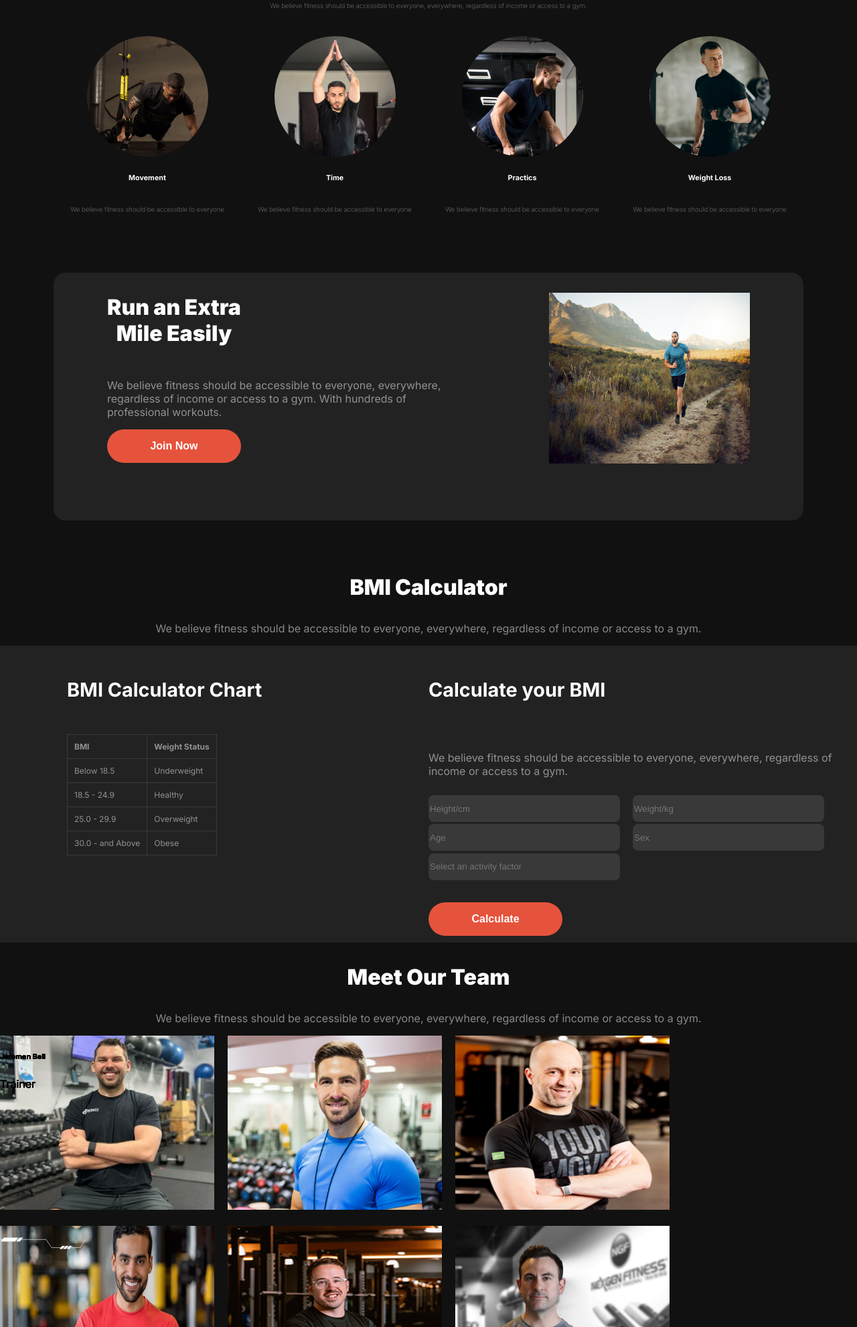
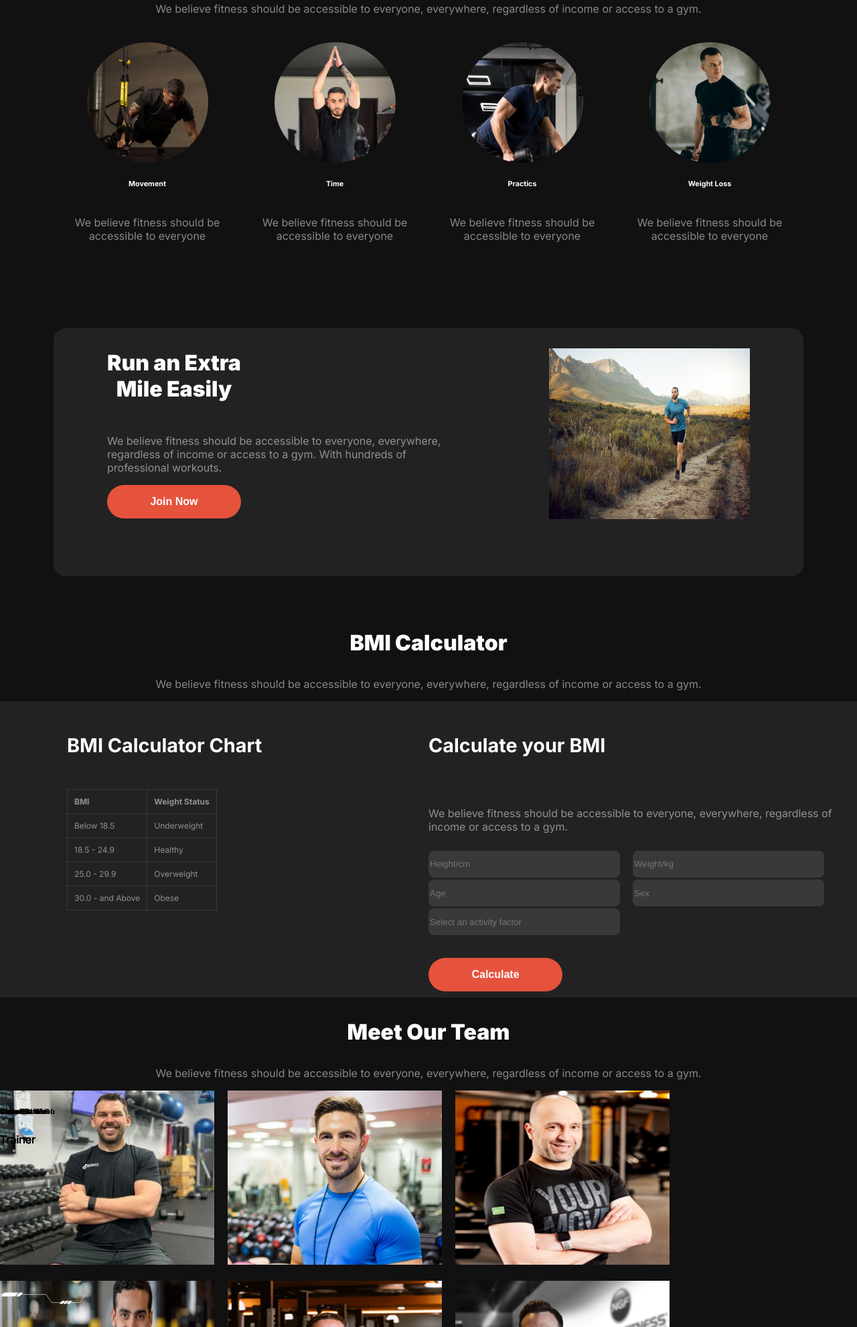
Before and after one commit to sharif5555/assignment-2, a plain HTML site: page index.html in a window 1280 px wide. Shown: the part 819-2800 px from the top of the page at 67% size. Drawn offline with Linux system fonts and the light colour scheme; grey boxes are pictures that could not be loaded; a web font is replaced by a local one.

Commit message:
added the update file

```diff
--- a/index.html
+++ b/index.html
@@ -4,7 +4,7 @@
 <head>
     <meta charset="UTF-8">
     <meta name="viewport" content="width=device-width, initial-scale=1.0">
-    <title>Document</title>
+    <title>Fitness</title>
     <link rel="stylesheet" href="styles/style.css">
     <link rel="stylesheet" href="styles/responsive.css">
     <link rel="stylesheet" href="https://cdnjs.cloudflare.com/ajax/libs/font-awesome/6.6.0/css/all.min.css"
@@ -63,28 +63,30 @@
         <section class="change-container">
             <section class="change-section">
                 <h3 class="primary-head">Change Your Habits</h3>
-                <p>We believe fitness should be accessible to everyone, everywhere, regardless of income or access to a
+
+    <p class="description">We believe fitness should be accessible to everyone, everywhere, regardless of income or access to a
                     gym.</p>
                 <div class="card-container">
                     <div class="card-1">
                         <img src="images/image 3.png" alt="">
                         <h6>Movement</h6>
-                        <P> We believe fitness should be accessible to everyone</P>
+                       <p>We believe fitness should be accessible to everyone</p>
+                        </p>
                     </div>
                     <div class="card-1">
                         <img src="images/image 2.png" alt="">
                         <h6>Time</h6>
-                        <P> We believe fitness should be accessible to everyone</P>
+                        <p>We believe fitness should be accessible to everyone</p>
                     </div>
                     <div class="card-1">
                         <img src="images/image 4.png" alt="">
                         <h6>Practics</h6>
-                        <P> We believe fitness should be accessible to everyone</P>
+                        <p> We believe fitness should be accessible to everyone</p>
                     </div>
                     <div class="card-1">
                         <img src="images/image 5.png" alt="">
                         <h6>Weight Loss</h6>
-                        <P> We believe fitness should be accessible to everyone</P>
+                        <p> We believe fitness should be accessible to everyone</p>
                     </div>
 
 
@@ -142,11 +144,11 @@
                         <p class="description">We believe fitness should be accessible to everyone, everywhere,
                             regardless of income or access to a gym. </p>
                         <form class="form-type">
-                            <input type="text" placeholder="Height/cm">
-                            <input type="text" placeholder="Weight/kg">
-                            <input type="text" placeholder="Age">
-                            <input type="text" placeholder="Sex">
-                            <input type="text" placeholder="Select an activity factor">
+                            <input  type="text" placeholder="Height/cm">
+                            <input  type="text" placeholder="Weight/kg">
+                            <input  type="text" placeholder="Age">
+                            <input  type="text" placeholder="Sex">
+                            <input  type="text" placeholder="Select an activity factor">
 
                         </form>
                         <br>
@@ -167,15 +169,15 @@
                             <img src="images/trainer1.png" alt="">
                         </div>
                         <div class="meet-title">
-                        <h6>Jeromen Bell</h6>
+                            <h6>Cameron Wi</h6>
                             <p>Trainer</p>
+                            </div>
 
-                    </div>
                             <div class="meet-image">
                                 <img src="images/trainer2.png" alt="">
                             </div>
                             <div class="meet-title">
-                        <h6>Jeromen Bell</h6>
+                                <h6>Cameron Wi</h6>
                                 <p>Trainer</p>
 
                             </div>
@@ -183,7 +185,7 @@
                                 <img src="images/trainer3.png" alt="">
                             </div>
                             <div class="meet-title">
-                        <h6>Jeromen Bell</h6>
+                                <h6>Darrel Stuard</h6>
                                 <p>Trainer</p>
 
                             </div>
@@ -191,7 +193,7 @@
                                 <img src="images/trainer4.png" alt="">
                             </div>
                             <div class="meet-title">
-                        <h6>Jeromen Bell</h6>
+                                <h6>Dianell Russel</h6>
                                 <p>Trainer</p>
 
                             </div>
@@ -199,7 +201,7 @@
                                 <img src="images/trainer5.png" alt="">
                             </div>
                             <div class="meet-title">
-                        <h6>Jeromen Bell</h6>
+                                <h6>Cody Fisher</h6>
                                 <p>Trainer</p>
 
                             </div>
@@ -207,7 +209,7 @@
                                 <img src="images/trainer6.png" alt="">
                             </div>
                             <div class="meet-title">
-                        <h6>Jeromen Bell</h6>
+                                <h6>Theressa Webb</h6>
                                 <p>Trainer</p>
 
                             </div>
@@ -220,7 +222,7 @@
         </section>
 
     </main>
-    <footer class="footer-container">
+    <footer>
         <div class="footer">
             <div class="footer-first">
                 <h2 id="fitness">Fitness</h2>
@@ -244,7 +246,10 @@
             </div>
 
         </div>
-        <hr class="hr">
+
+        <div class="hr">
+            <hr>
+        </div>
         <div class="footer-text">
             <p>All right reserved @Fitness 2024</p>
         </div>
--- a/styles/responsive.css
+++ b/styles/responsive.css
@@ -2,6 +2,7 @@
 
     .nav-hamburger{
         display: block;
+        margin-right: 20px;
 
     }
     .nav-option{
@@ -17,6 +18,9 @@
     .run-container{
         flex-direction: column;
     }
+    .run-image{
+        margin-right: 80px;
+    }
     .image-content{
         display: grid;
         grid-template-columns: repeat(1, 1fr);
@@ -24,11 +28,16 @@
     .bmi-chat{
         display: flex;
         flex-direction: column;
+
     }
+
     .bmi-form{
        display: block;
     }
     .footer{
         flex-direction: column;
+
+
     }
+
 }
--- a/styles/style.css
+++ b/styles/style.css
@@ -171,13 +171,13 @@ body {
     background-color: #111111;
 }
 
-.change-section p {
-    font-weight: 200;
-    font-size: .6rem;
-    text-align: center;
-    color: #FFFFFF80;
 
 
+
+.change-section p {
+
+    text-align: center;
+    color: rgba(255, 255, 255, 0.5);
 }
 
 .card-container {
@@ -297,7 +297,7 @@ td {
     margin-bottom: 130px;
 }
 
-input {
+input{
 
     padding: 12px, 40px, 12px, 20px;
     width: 282px;
@@ -320,6 +320,8 @@ input {
     gap: 20px;
 
 
+
+
 }
 
 .meet-content {
@@ -328,6 +330,7 @@ input {
 
 .meet-image {
     position:relative;
+
 }
 
 .meet-title {
@@ -350,9 +353,7 @@ footer {
 
 }
 
-.footer-container {
 
-}
 
 .footer {
 
@@ -364,10 +365,9 @@ footer {
 
 #fitness {
     font-family: Inter;
-    font-size: 70px;
+    font-size: 4.5rem;
     font-style: italic;
     font-weight: 800;
-
     text-align: left;
     color: rgba(230, 83, 60, 1);
 
@@ -376,7 +376,6 @@ footer {
 .footer-description {
     width: 443px;
     height: 72px;
-
 
 
 }
@@ -388,8 +387,12 @@ footer {
 .footer-first {
     margin-left: 50px;
 }
+
+
 .hr{
-    background-color:rgba(255, 255, 255, 0.1);
+    color:rgba(255, 255, 255, 0.1);
+    width: 100%;
+
 }
 .footer-text{
     text-align: center;
```
Lines whose indentation alone changed are shown as unchanged.
